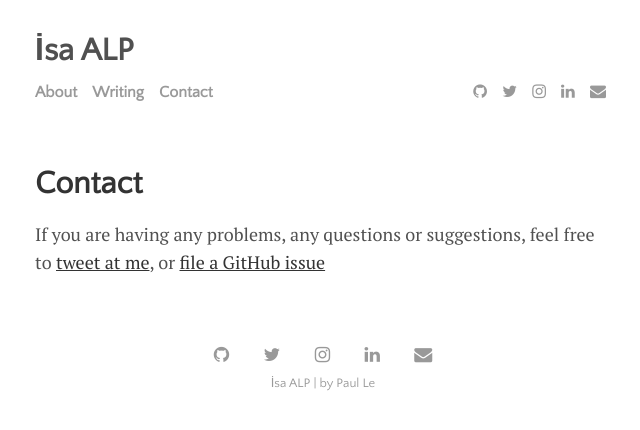
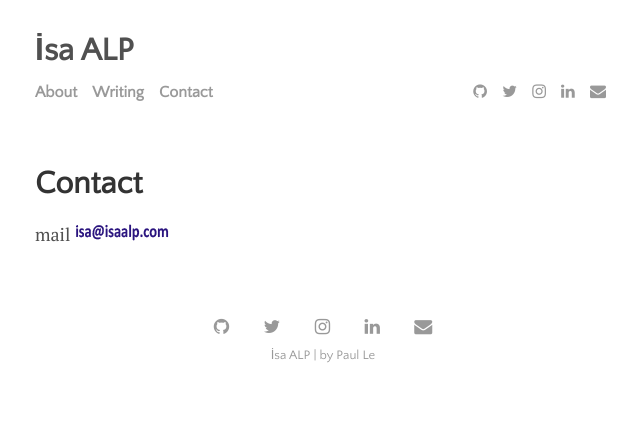
Before and after one commit to ialp/alp, a Jekyll site: the page built from menu/contact.md, in a window 1280 px wide. Shown: the top 430 px of the page, without its empty margins (317-957 px from the left). Built offline with Jekyll 4.4.1, drawn with Linux system fonts in a browser that asks for light colours; nearby versions of some CDN libraries.

Commit message:
Update contact.md

```diff
--- a/menu/contact.md
+++ b/menu/contact.md
@@ -3,4 +3,5 @@ layout: page
 title: Contact
 ---
 
-If you are having any problems, any questions or suggestions, feel free to [tweet at me](https://twitter.com/intent/tweet?text=%40paululele), or [file a GitHub issue](https://github.com/lenpaul/lagrange/issues/new)
+mail
+![enter image description here](http://isaalp.com/images/ssm.png)
```
